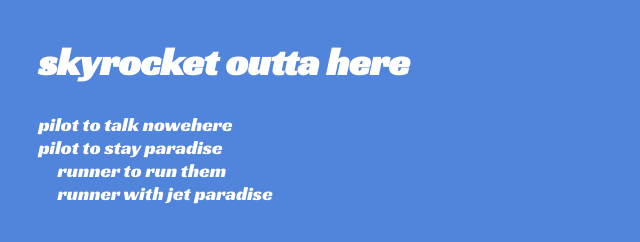
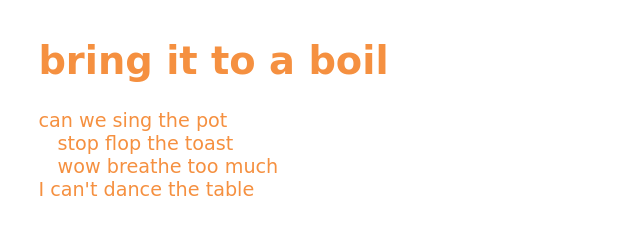
Before and after one commit to jakedanpar/digital-writing-poem-remix, a plain HTML site: page index.html in a window 1280 px wide. Shown: the whole page, without its empty margins (0-640 px from the left). Drawn offline with Linux system fonts and the light colour scheme; a web font is replaced by a local one.

Commit message:
Complete 180

```diff
--- a/index.html
+++ b/index.html
@@ -7,24 +7,25 @@
     <link rel="preconnect" href="https://fonts.gstatic.com" />
     <!-- custom font -->
     <link <link rel="preconnect" href="https://fonts.gstatic.com" />
+    <link rel="preconnect" href="https://fonts.gstatic.com" />
     <link
-      href="https://fonts.googleapis.com/css2?family=Racing+Sans+One&display=swap"
+      href="https://fonts.googleapis.com/css2?family=Cabin+Sketch&display=swap"
       rel="stylesheet"
     />
 
-    <title>skyrocket outta here</title>
+    <title>bring it to a boil</title>
 
     <!-- styles -->
     <style>
       body {
-        font-family: "Racing Sans One", cursive;
+        font-family: "Cabin Sketch", cursive;
         margin: 2em;
-        background-color: #5184DB;
-        color: #FFF;
+        background-color: #FFF;
+        color: #F59040;
         font-size: 1.2em;
       }
       h1 {
-        color: #FFF;
+        color: #F59040;
       }
       #poem > div {
         height: 1.2em;
@@ -32,20 +33,20 @@
       .indent {
         padding-left: 1em;
       }
-      .turtle {
-        color: green;
-      }
     </style>
   </head>
   <body>
-    <h1>skyrocket outta here</h1>
+    <h1>bring it to a boil</h1>
     <div id="poem"></div>
     <script>
       // set up the lists of words
-      const subjects = "escapee,runner,pilot,copilot".split(","),
-        verbs = "fly,run,stay,try,talk,jet".split(","),
-        prepositions = "with, to".split(",");
-      objects = "nowehere,the city,paradise,him,them".split(",");
+      const subjects = "you,stop,I,wow,can we,I can't,just,move".split(","),
+        verbs = "try,argue,dance,calm down,turn up,breathe,flip,flop,whisk,sing,set".split(
+          ","
+        ),
+        objects = "this,that,with me,too much,the eggs,the pot,the toast,the table".split(
+          ","
+        );
       // set up the counter
       let counter = 0;
 
@@ -64,8 +65,6 @@
         const text =
           getRandomFromList(subjects) +
           " " +
-          getRandomFromList(prepositions) +
-          "  " +
           getRandomFromList(verbs) +
           " " +
           getRandomFromList(objects);
@@ -91,13 +90,13 @@
         counter++;
         if (counter % 5 === 0) {
           addBlankLine();
-        } else if (counter % 5 === 3 || counter % 5 === 4) {
+        } else if (counter % 5 === 2 || counter % 5 === 3) {
           // if the second or fourth line add the line with an indent
           addLine(true);
         } else {
           addLine();
         }
-        if (counter > 20) {
+        if (counter > 18) {
           removeFirstLine();
         }
       }
```
